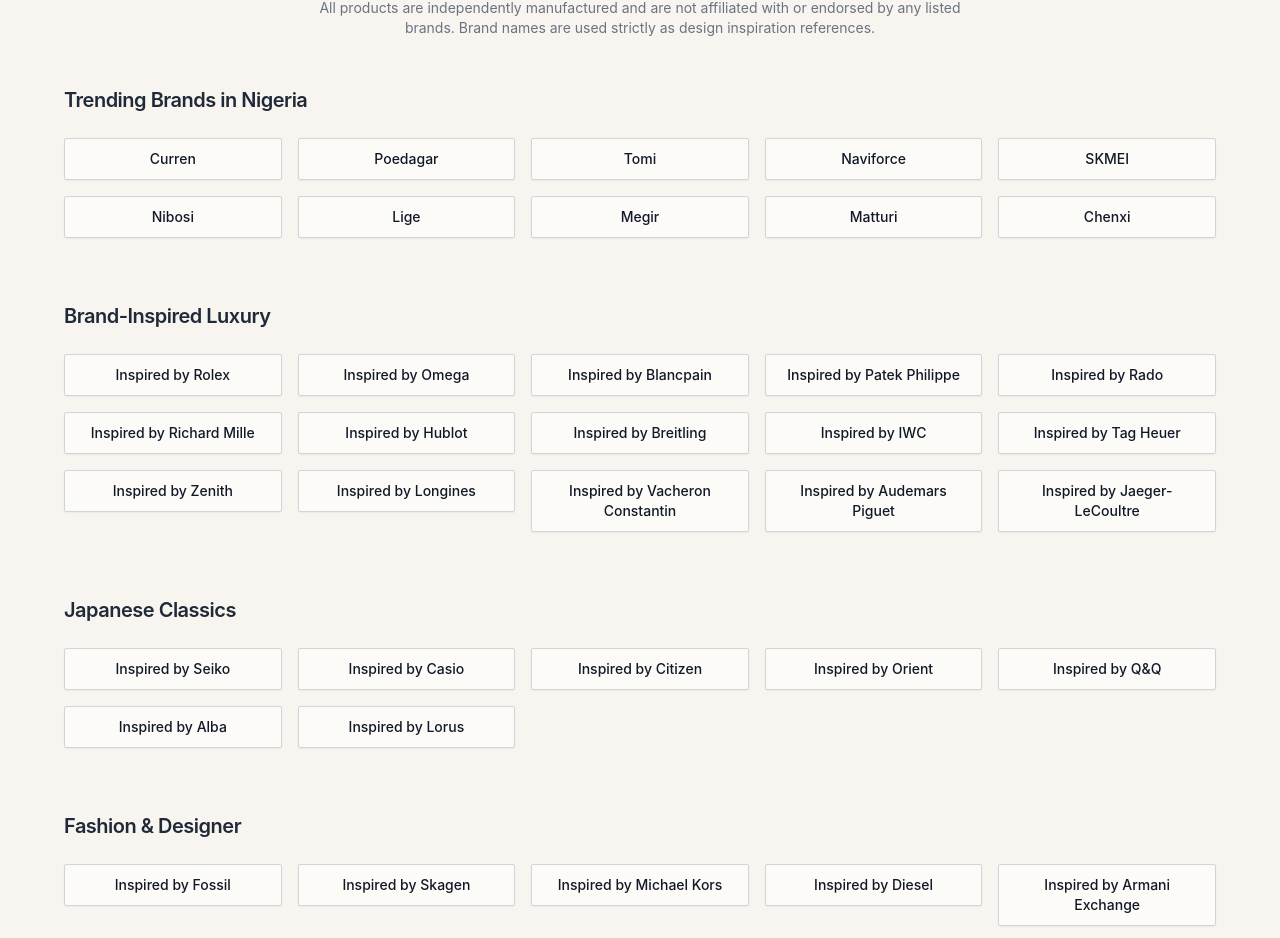
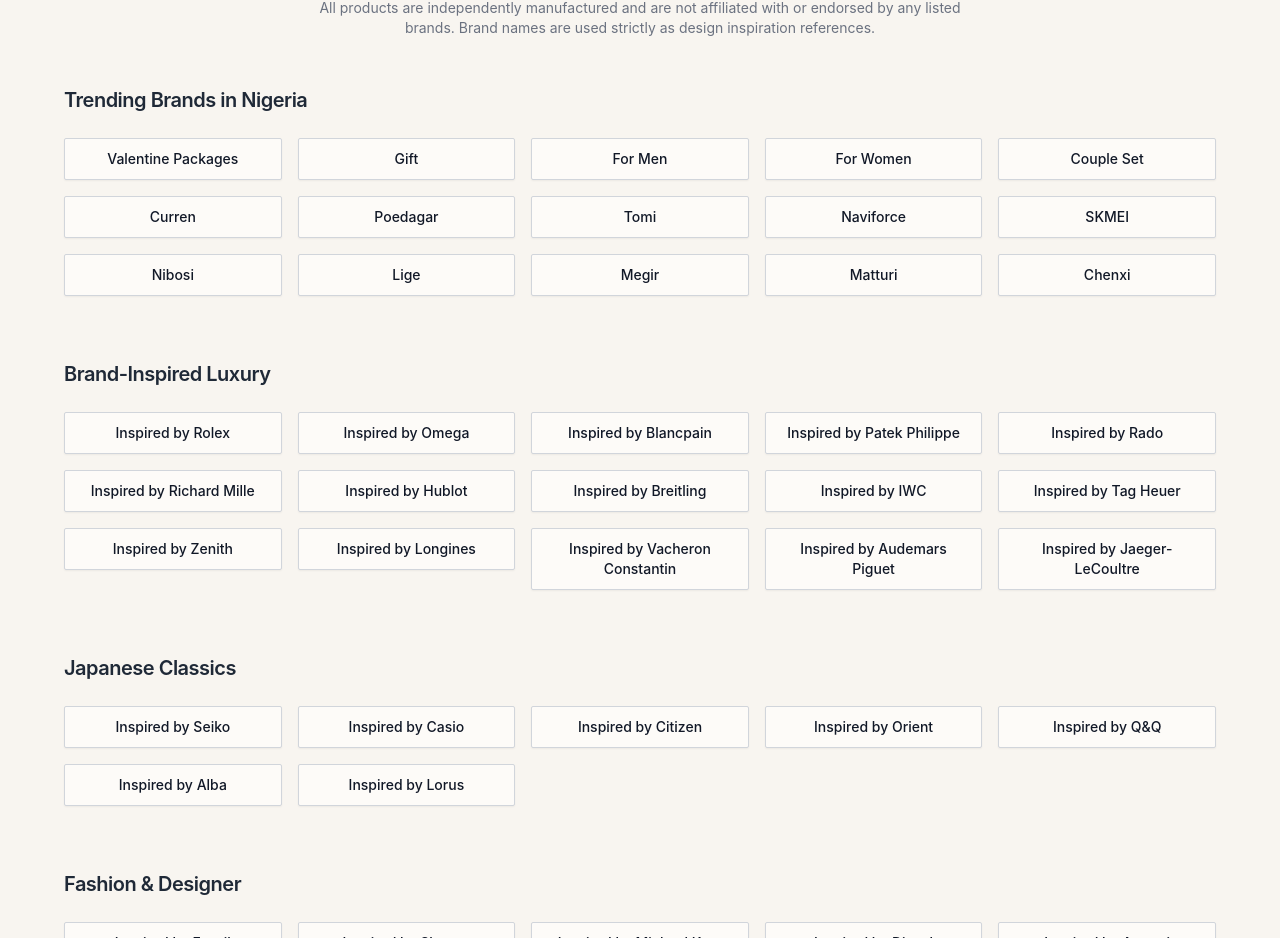
Before and after one commit to kkedarr/Kedar-Watches-Website, a React (Vite) app: page / in a window 1280 px wide. Shown: the part 1138-2076 px from the top of the page. Built offline with nearby package versions, Linux system fonts and the light colour scheme; no server answers; the database is empty.

Commit message:
valentine package, gofts, men, women, and other categories added to the home page

```diff
--- a/src/components/Categories.jsx
+++ b/src/components/Categories.jsx
@@ -36,7 +36,7 @@
 const Categories = () => {
   const brandCategories = {
     "Trending Brands in Nigeria": [
-      "Curren", "Poedagar", "Tomi", "Naviforce", "SKMEI",
+      "Valentine Packages", "Gift", "For Men", "For Women", "Couple Set","Curren", "Poedagar", "Tomi", "Naviforce", "SKMEI",
       "Nibosi", "Lige", "Megir", "Matturi", "Chenxi"
     ],
 
```
